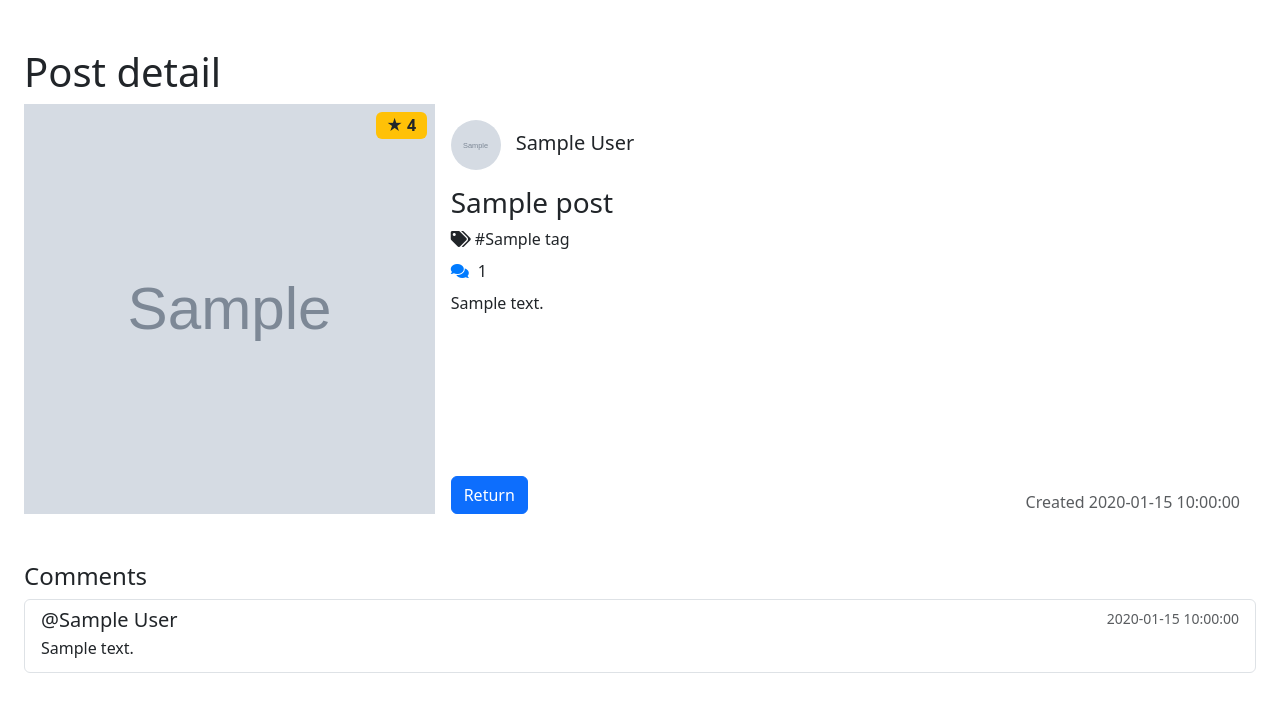
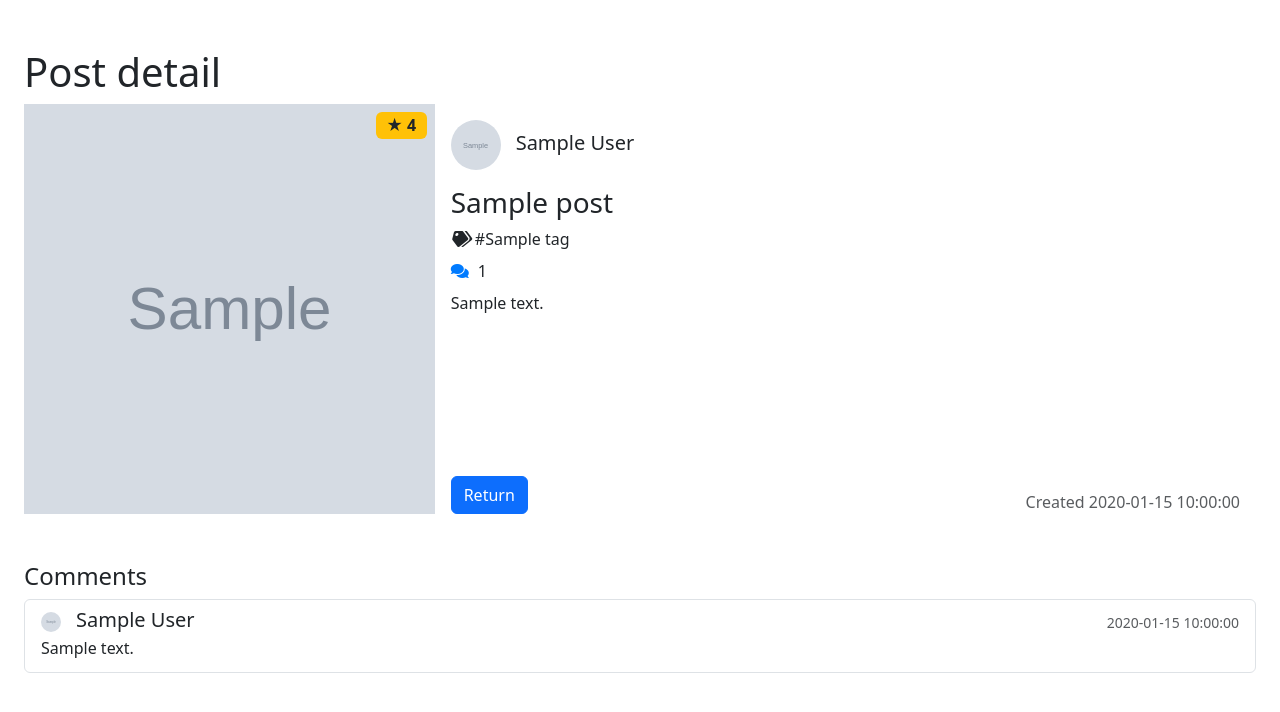
Before and after one commit to peakodev/photo_share, a FastAPI app: template front/templates/post_id.html in a window 1280 px wide. Shown: the part 58-770 px from the top of the page. Run offline with FastAPI, Linux system fonts and the light colour scheme; the template is opened without the code that fills it: most values are stand-ins (such as "Sample title", 1, 10 or a date in 2020); grey boxes marked "Sample" are stand-in pictures.

Commit message:
style update

```diff
--- a/front/templates/partials/post_detail.html
+++ b/front/templates/partials/post_detail.html
@@ -18,7 +18,7 @@
       <div class="flex-grow-1">
         <h3 class="mb-2">{{ post.title }}</h3>
         <div class="mb-2">
-          <i class="fas fa-tags"></i> #{{ post.tags|join(', ') }}
+          <i class="fas fa-tags fw-bold fst-italic"></i> #{{ post.tags|join(', ') }}
         </div>
         <p class="mb-2 comments">
           <i class="fas fa-comments"></i> {{ post.comments_count }}
--- a/front/templates/partials/post_detail_comments.html
+++ b/front/templates/partials/post_detail_comments.html
@@ -3,8 +3,8 @@
   <div class="list-group">
     {% for comment in post.comments %}
       <div class="list-group-item">
-        <div class="d-flex w-100 justify-content-between">
-          <h5 class="mb-1">@{{ post.first_name }} {{ post.last_name }}</h5>
+        <div class="d-flex w-100 align-items-center justify-content-between">
+          <h5 class="mb-1 fs-5"><img src="{{ comment.user.avatar }}" alt="{{ comment.user.first_name }}" class="rounded-circle" style="width: 20px; height: 20px; object-fit: cover; margin-right: 15px;" />{{ comment.user.first_name }} {{ comment.user.last_name }}</h5>
           <small class="text-muted">{{ comment.created_at }}</small>
         </div>
         <p class="mb-1">{{ comment.text }}</p>
```
